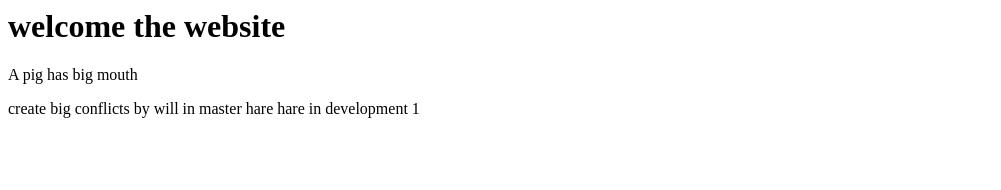
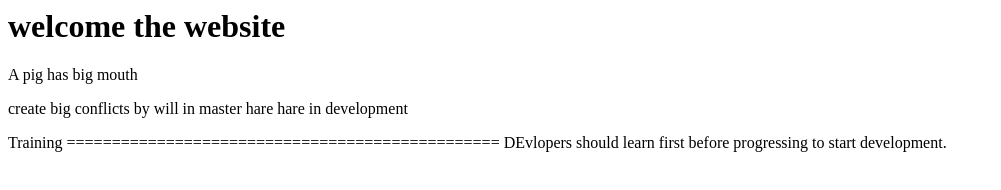
Before and after one commit to morigene/Hello-World, a plain HTML site: page index.html in a window 1280 px wide. Shown: the whole page, without its empty margins (0-1001 px from the left). Drawn offline with Linux system fonts and the light colour scheme.

Commit message:
training branch

```diff
--- a/index.html
+++ b/index.html
@@ -7,6 +7,12 @@
    <h1>welcome the website</h1>
    <p>A pig has big mouth</>
 
-   <p>create big conflicts by will in master hare hare in development              1</p>
+   <p>create big conflicts by will in master hare hare in development</p>
+
+  <p>
+  Training
+    ================================================
+    DEvlopers should learn first before progressing to start development.
+  </p>
 
   </body>
```
